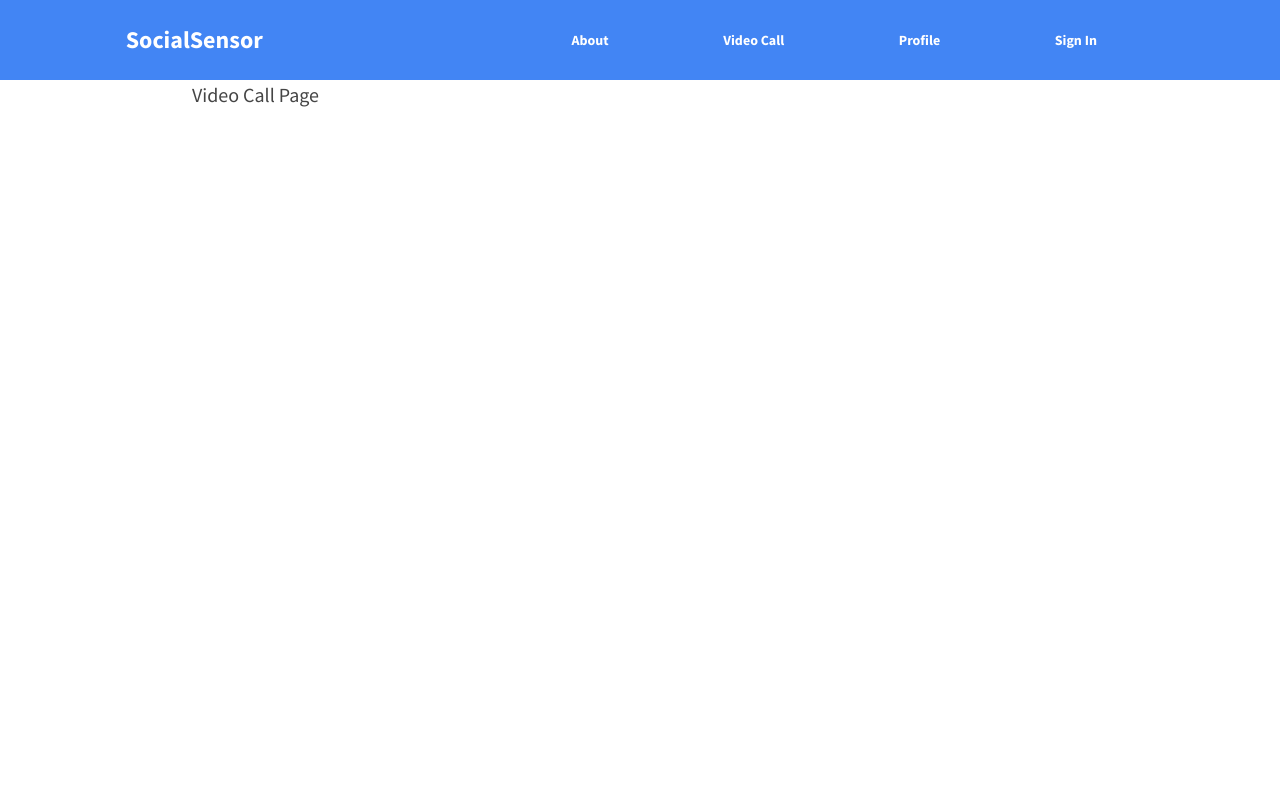
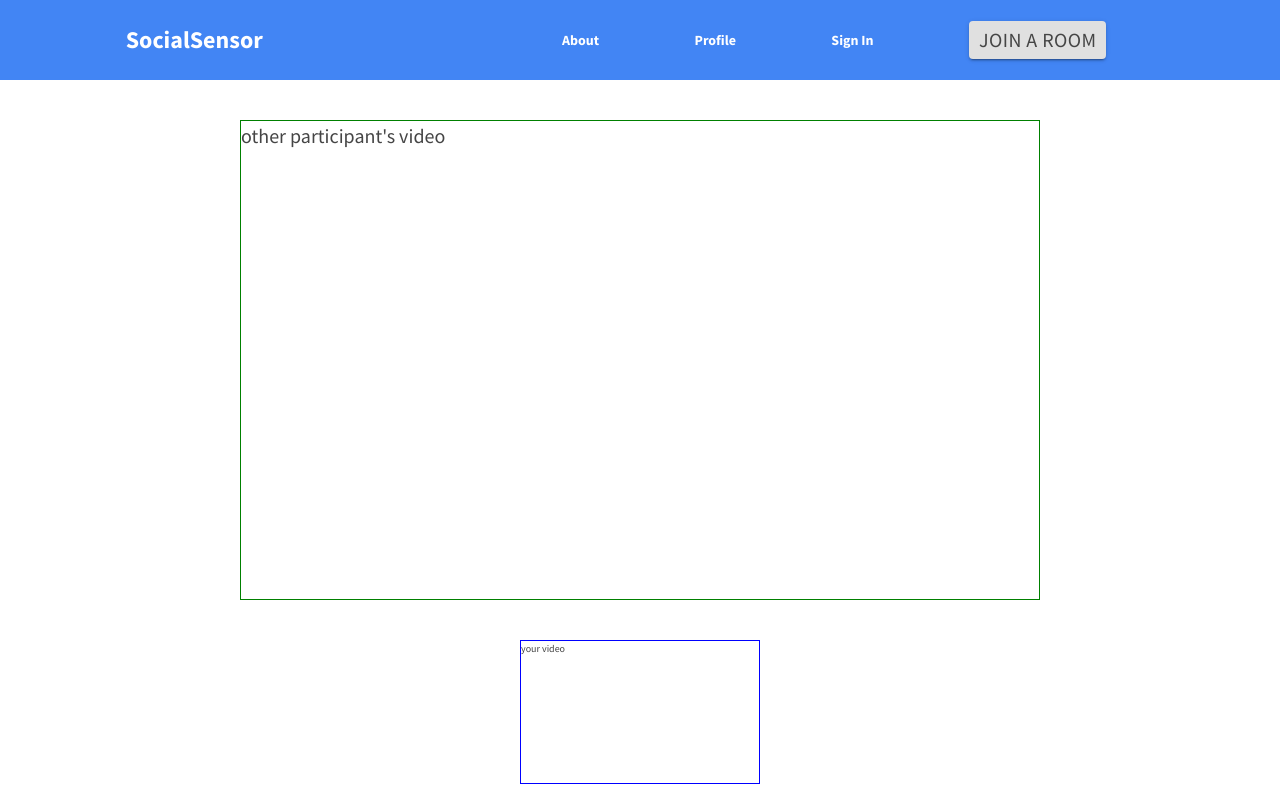
Before and after one commit to CS189A-SocialSensor/socialsensor, a React (Create React App) app: page /videocall in a window 1280 px wide. Built offline with nearby package versions, Linux system fonts and the light colour scheme.

Commit message:
created layout for videocall page

```diff
--- a/package.json
+++ b/package.json
@@ -3,13 +3,17 @@
   "version": "0.1.0",
   "private": true,
   "dependencies": {
+    "@auth0/auth0-react": "^1.2.0",
+    "@material-ui/core": "^4.11.0",
     "@testing-library/jest-dom": "^5.11.5",
     "@testing-library/react": "^11.1.2",
     "@testing-library/user-event": "^12.2.2",
+    "axios": "^0.21.0",
     "react": "^17.0.1",
     "react-dom": "^17.0.1",
     "react-router-dom": "^5.2.0",
     "react-scripts": "4.0.0",
+    "twilio-video": "^2.7.3",
     "web-vitals": "^0.2.4"
   },
   "scripts": {
--- a/src/App.js
+++ b/src/App.js
@@ -5,6 +5,7 @@ import './Styles/navBar.css';
 import './Styles/login.css';
 import './Styles/App.css';
 import './Styles/home.css';
+import './Styles/videoCall.css';
 
 import NavBar from './Components/navBar';
 import Login from './Pages/login';
--- a/src/Components/navBar.js
+++ b/src/Components/navBar.js
@@ -1,5 +1,16 @@
 import React, {Component} from 'react';
 import { Link } from 'react-router-dom';
+import Button from '@material-ui/core/Button';
+import { ThemeProvider, createMuiTheme } from '@material-ui/core/styles';
+
+const theme = createMuiTheme({
+    typography: {
+      button: {
+        fontSize: '8px',
+        color: 'red',
+      },
+    },
+});
 
 export class NavBar extends Component {
     render() {
@@ -10,14 +21,17 @@ export class NavBar extends Component {
                     <Link to="/about" className="link">
                         <li>About</li>
                     </Link>
-                    <Link to="/videocall" className="link">
-                        <li>Video Call</li>
-                    </Link>
                     <Link to="/userprofile" className="link">
                         <li>Profile</li>
                     </Link>
                     <Link to="/login" className="link">
                         <li>Sign In</li>
+                    </Link>
+                    <Link to="/videocall" className="link">
+                            <Button to="/videocall" renderAs={Link}
+                                variant="contained" size="small">
+                                    Join a Room
+                            </Button>
                     </Link>
                 </ul>
             </nav>
--- a/src/Pages/videoCall.js
+++ b/src/Pages/videoCall.js
@@ -1,12 +1,25 @@
 import React, {Component} from 'react';
+import Video from 'twilio-video';
+
 
 export class VideoCall extends Component {
+
+    constructor(props) {
+        super();
+    }
+
     render() {
         return(
             <div className="page-container">
-                Video Call Page
+                <div className="participant-view">
+                    other participant's video
+                </div>
+                <div className="self-view">
+                    your video
+                </div>
             </div>
         );
+
     }
 }
 export default VideoCall;
--- /dev/null
+++ b/src/Styles/videoCall.css
@@ -0,0 +1,16 @@
+.participant-view {
+  margin: 0 auto;
+  height: 60vh;
+  width: 100vh;
+  border: 1px solid green;
+  margin-top: 5vh;
+}
+
+.self-view {
+  margin: 0 auto;
+  height: 18vh;
+  width: 30vh;
+  border: 1px solid blue;
+  font-size: 0.5em;
+  margin-top: 5vh;
+}
```
Also changed, not shown: src/Styles/navBar.css (line endings or trailing spaces), 1 other file (tests, documents, lock files or other folders).
